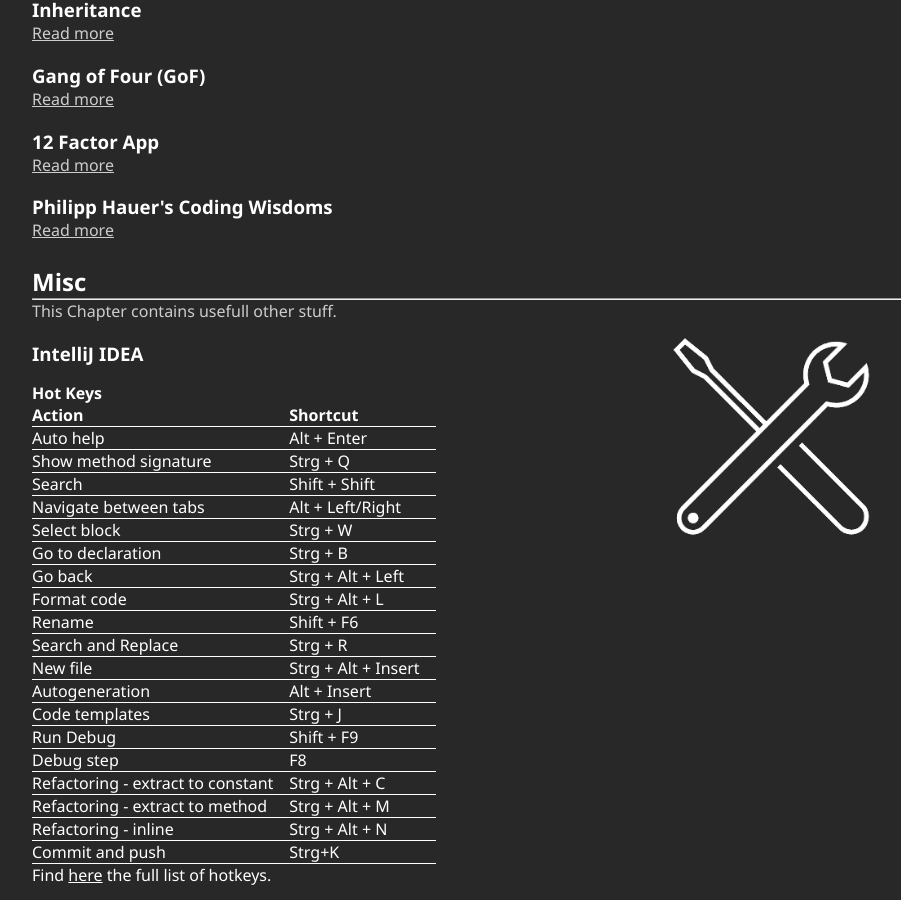
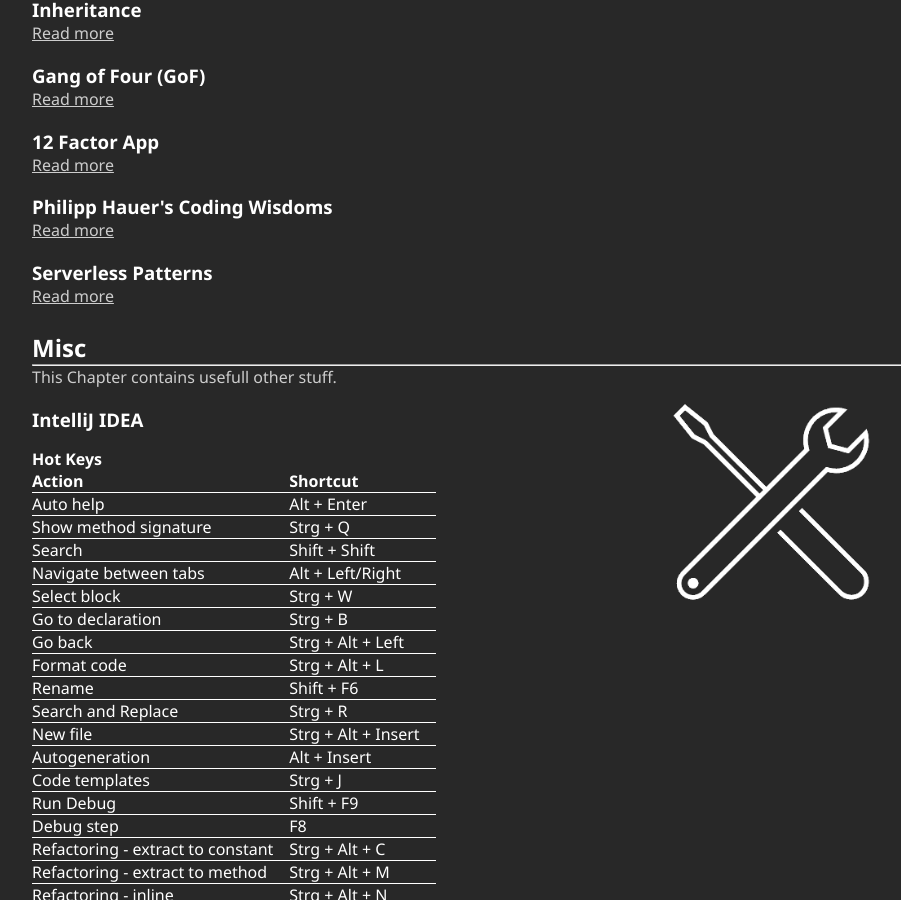
Before and after one commit to Tait1337/DevThoughts, a Jekyll site: the page index.html, which Jekyll copies as it is, in a window 1280 px wide and 900 px high, scrolled down 4315 px. Shown: the whole window, without its empty margins (160-1061 px from the left). Built offline with Jekyll 4.4.1, drawn with Linux system fonts in a browser that asks for light colours; nearby versions of some CDN libraries.

Commit message:
Update index.html
add serverless pattern reference

```diff
--- a/index.html
+++ b/index.html
@@ -172,6 +172,8 @@
             <p><a href="https://12factor.net">Read more</a></p>
             <h3>Philipp Hauer's Coding Wisdoms</h3>
             <p><a href="https://phauer.com/2020/wall-coding-wisdoms-quotes/">Read more</a></p>
+            <h3>Serverless Patterns</h3>
+            <p><a href="https://medium.com/@taibi.davide/serverless-patterns-e1fb3f1d753e">Read more</a></p>
 
             <h2><a name="misc">Misc</a></h2><hr>
             <img src="img/misc.png" width="300px"/>
```
